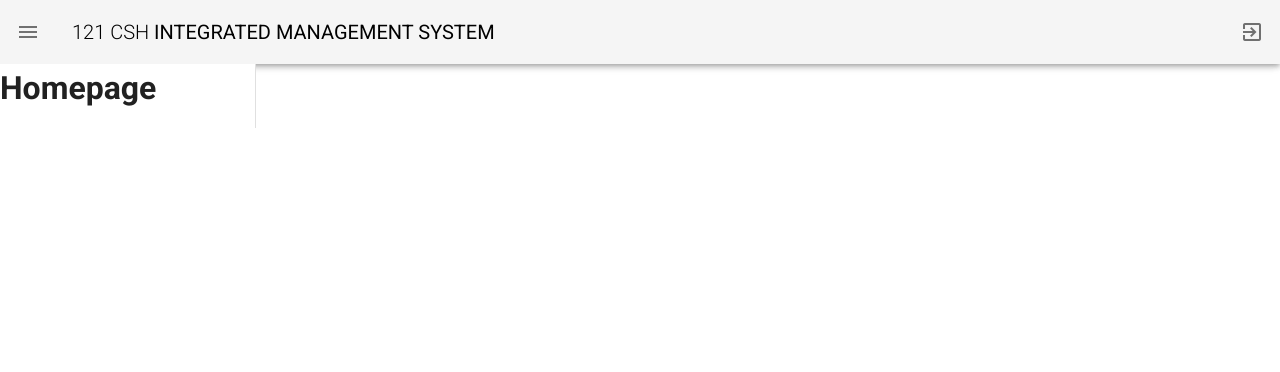
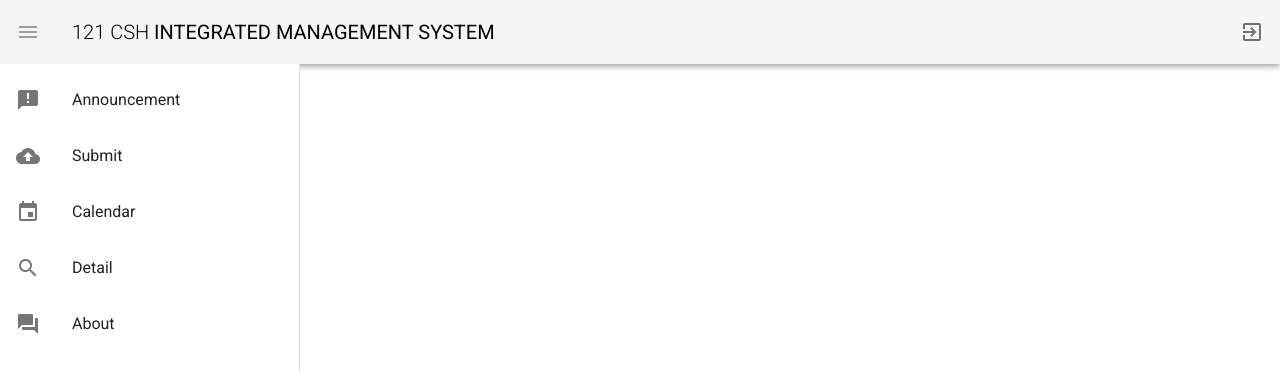
Before and after one commit to jiselectric/121-csh, a Vue app: page / in a window 1280 px wide. Both pictures are taken after a click on the button 28 px from the left and 32 px from the top of the page. Shown: the top 372 px of the page. Built offline with nearby package versions, Linux system fonts and the light colour scheme.

Commit message:
second commit - navigation drawer

```diff
--- a/src/components/navbar.vue
+++ b/src/components/navbar.vue
@@ -2,7 +2,7 @@
   <nav>
     <div>
       <v-app-bar>
-        <v-app-bar-nav-icon @click="drawer = !drawer"></v-app-bar-nav-icon>
+        <v-app-bar-nav-icon class="grey--text" @click="drawer = !drawer"></v-app-bar-nav-icon>
         <v-toolbar-title class="text-uppercase black--text">
           <span class="font-weight-light"> 121 CSH </span>
           <span> Integrated Management System </span>
@@ -14,26 +14,28 @@
           <v-icon> exit_to_app </v-icon>
         </v-btn>
       </v-app-bar>
-    </div>
 
-    <v-navigation-drawer permanent>
+      <v-navigation-drawer v-model="drawer" class="white"
+        height="700"
+        width="300"
+        >
+        <v-list>
         <v-list-item
           v-for="item in items"
-      v-model="drawer"
           :key="item.title"
           link
         >
-
           <v-list-item-icon>
-      <v-icon> {{item.icon}} </v-icon>
+            <v-icon>{{ item.icon }}</v-icon>
           </v-list-item-icon>
 
           <v-list-item-content>
-      <v-list-item-title> {{item.title}} </v-list-item-title>
+            <v-list-item-title>{{ item.title }}</v-list-item-title>
           </v-list-item-content>
         </v-list-item>
+      </v-list>
       </v-navigation-drawer>
-
+    </div>
   </nav>
 </template>
 
@@ -41,7 +43,14 @@
 export default {
   data () {
     return {
-      drawer: false
+      drawer: false,
+      items: [
+        { title: 'Announcement', icon: 'announcement' },
+        { title: 'Submit', icon: 'cloud_upload' },
+        { title: 'Calendar', icon: 'event' },
+        { title: 'Detail', icon: 'search' },
+        { title: 'About', icon: 'question_answer' }
+      ]
     }
   }
 }
--- a/src/views/Home.vue
+++ b/src/views/Home.vue
@@ -1,6 +1,6 @@
 <template>
   <div class='home'>
-    <h1> Homepage </h1>
+    <h1> </h1>
   </div>
 </template>
 
```
Lines whose indentation alone changed are shown as unchanged.
